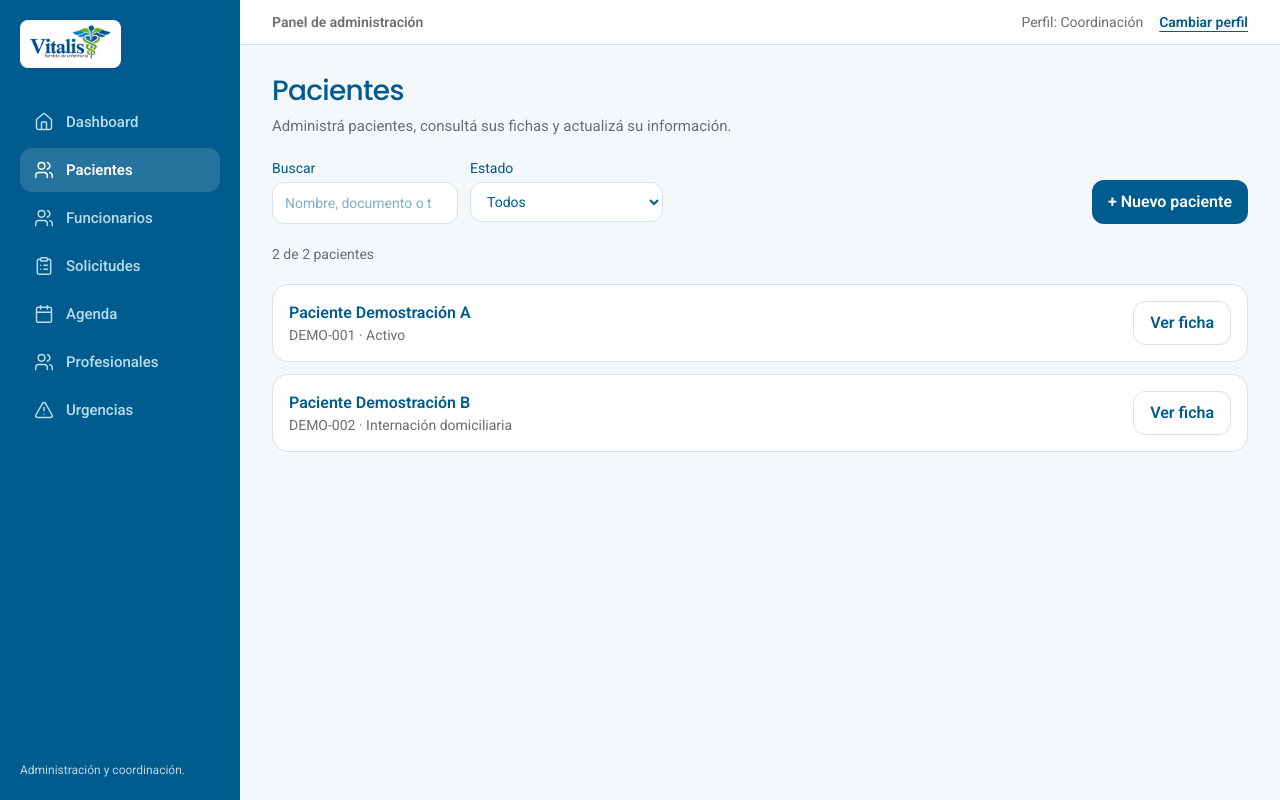
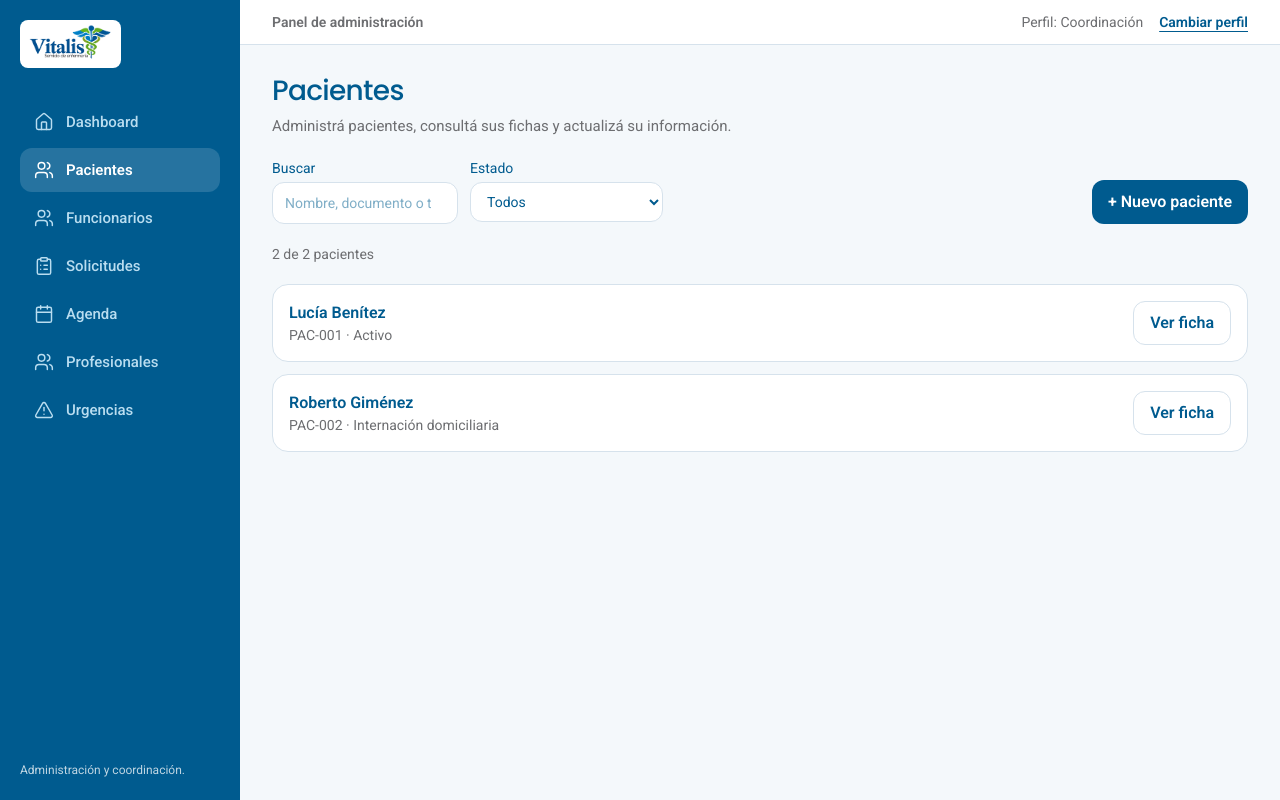
Before and after one commit to equantum-py/vitalis-demo, a Next.js app: page /admin/pacientes in a window 1280 px wide. Built offline with nearby package versions, Linux system fonts and the light colour scheme.

Commit message:
content: nombres naturales para registros iniciales sin alterar registros personalizados

```diff
--- a/app/admin/pacientes/page.tsx
+++ b/app/admin/pacientes/page.tsx
@@ -11,8 +11,8 @@ type Paciente = {
 };
 const CLAVE = "vitalis-demo-pacientes-08a";
 const EJEMPLOS: Paciente[] = [
-  { id:"demo-001", nombre:"Paciente", apellido:"Demostración A", documento:"DEMO-001", nacimiento:"1982-05-12", telefono:"000 000 000", direccion:"Dirección 101", emergencia:"Contacto ficticio", afiliado:true, estado:"Activo", motivo:"Seguimiento domiciliario de demostración" },
-  { id:"demo-002", nombre:"Paciente", apellido:"Demostración B", documento:"DEMO-002", nacimiento:"1974-09-23", telefono:"000 000 001", direccion:"Dirección 202", emergencia:"Contacto ficticio", afiliado:false, estado:"Internación domiciliaria", motivo:"Atención de demostración" }
+  { id:"demo-001", nombre:"Lucía", apellido:"Benítez", documento:"PAC-001", nacimiento:"1982-05-12", telefono:"000 000 000", direccion:"Dirección 101", emergencia:"Familiar responsable", afiliado:true, estado:"Activo", motivo:"Seguimiento domiciliario" },
+  { id:"demo-002", nombre:"Roberto", apellido:"Giménez", documento:"PAC-002", nacimiento:"1974-09-23", telefono:"000 000 001", direccion:"Dirección 202", emergencia:"Familiar responsable", afiliado:false, estado:"Internación domiciliaria", motivo:"Atención domiciliaria" }
 ];
 const VACIO: Paciente = { id:"", nombre:"", apellido:"", documento:"", nacimiento:"", telefono:"", direccion:"", emergencia:"", afiliado:false, estado:"Activo", motivo:"" };
 const ESTADOS: Paciente["estado"][] = ["Activo","Internación domiciliaria","Alta","Suspendido","Inactivo"];
@@ -28,7 +28,7 @@ export default function PacientesAdmin() {
  const [editando,setEditando]=useState(false);
  const [form,setForm]=useState<Paciente>(VACIO);
  const [error,setError]=useState("");
- useEffect(()=>{try {const raw=localStorage.getItem(CLAVE); const data=raw?JSON.parse(raw):EJEMPLOS; setPacientes(Array.isArray(data)?data:EJEMPLOS);} catch {setPacientes(EJEMPLOS);} setListo(true);},[]);
+ useEffect(()=>{try {const raw=localStorage.getItem(CLAVE); const data=raw?JSON.parse(raw):EJEMPLOS; setPacientes(Array.isArray(data)?data.map((p:Paciente)=>p.id==="demo-001"&&p.nombre==="Paciente"&&p.apellido==="Demostración A"?{...p,nombre:"Lucía",apellido:"Benítez",documento:"PAC-001",direccion:"Barrio San Pablo, Asunción",emergencia:"Familiar responsable",motivo:"Seguimiento domiciliario"}:p.id==="demo-002"&&p.nombre==="Paciente"&&p.apellido==="Demostración B"?{...p,nombre:"Roberto",apellido:"Giménez",documento:"PAC-002",direccion:"Barrio Centro, Luque",emergencia:"Familiar responsable",motivo:"Atención domiciliaria"}:p):EJEMPLOS);} catch {setPacientes(EJEMPLOS);} setListo(true);},[]);
  useEffect(()=>{if(listo) localStorage.setItem(CLAVE,JSON.stringify(pacientes));},[pacientes,listo]);
  const filtrados=useMemo(()=>pacientes.filter(p=> (estadoFiltro==="Todos"||p.estado===estadoFiltro) && [p.nombre,p.apellido,p.documento,p.telefono].join(" ").toLowerCase().includes(buscar.trim().toLowerCase())),[pacientes,buscar,estadoFiltro]);
  const actual=pacientes.find(p=>p.id===seleccion);
```
